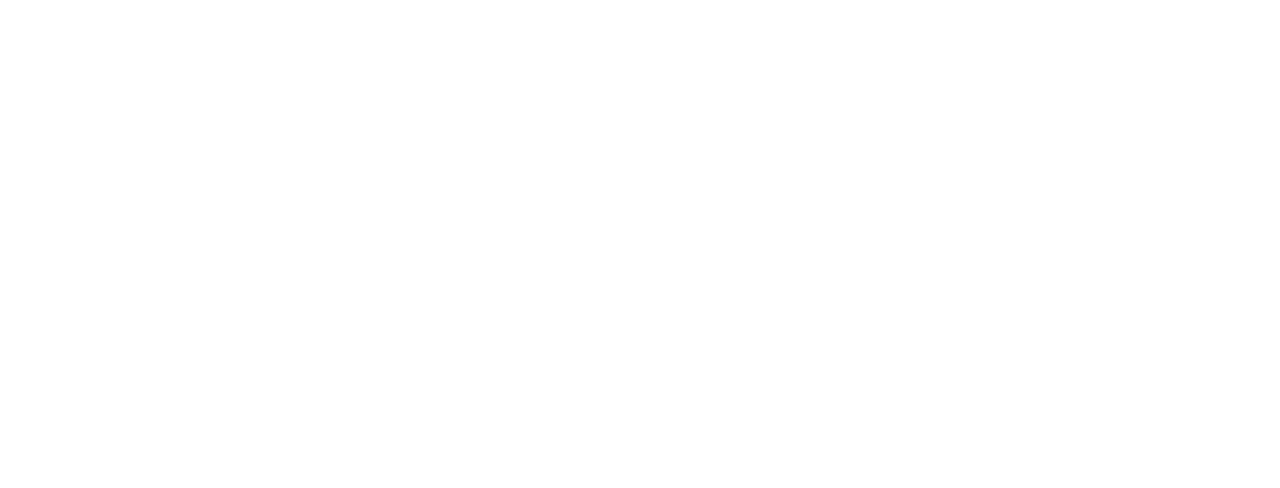
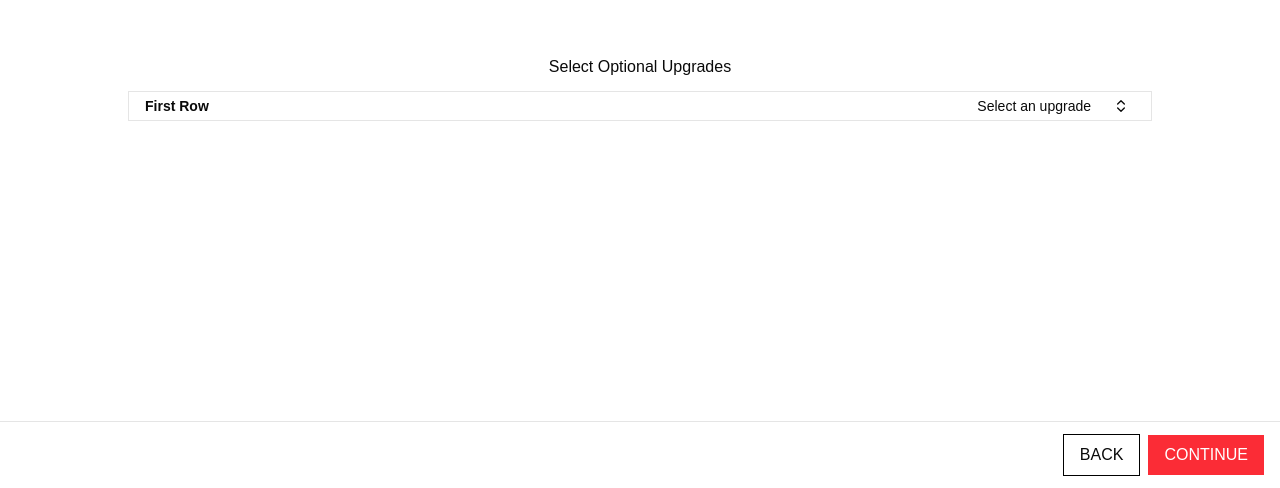
Before and after one commit to mattmaomao/Vehicle-Configurator-Exercise, a React (Vite) app: page /optional-upgrades in a window 1280 px wide. Before the commit this address had no page. Shown: the part 312-800 px from the top of the page. Built offline with nearby package versions, Linux system fonts and the light colour scheme.

Commit message:
added Optional Upgrade

```diff
--- /dev/null
+++ b/src/OptionalUpgrade.tsx
@@ -0,0 +1,113 @@
+import { useState } from "react";
+import { Button } from "@/components/ui/button";
+import {
+  Collapsible,
+  CollapsibleContent,
+  CollapsibleTrigger,
+} from "@/components/ui/collapsible";
+import { ChevronsUpDownIcon } from "lucide-react";
+import { cn } from "@/lib/utils";
+
+export default function OptionalUpgrade() {
+  const UPGRADES = ["upgrade-1", "upgrade-2"] as const;
+  type UpgradeValue = (typeof UPGRADES)[number];
+
+  const UPGRADE_LABELS: Record<UpgradeValue, string> = {
+    "upgrade-1": "Upgrade 1",
+    "upgrade-2": "Upgrade 2",
+  };
+
+  const [selectedUpgrade, setSelectedUpgrade] = useState<UpgradeValue | null>(
+    null,
+  );
+
+  function handleSubmit() {
+    console.log("Selected Upgrade:", {
+      seat1: selectedUpgrade,
+    });
+  }
+
+  function handleBack() {
+    console.log("Back button clicked");
+  }
+
+  return (
+    <div className="flex flex-col justify-center items-center h-screen w-4/5 m-auto gap-3">
+      <header>Select Optional Upgrades</header>
+      <div className="flex flex-col justify-center items-center gap-3 w-full">
+        <div className="w-full">
+          <Collapsible className="flex flex-col border">
+            <div className="flex items-center justify-between gap-4 px-4">
+              <div className="text-sm font-semibold">First Row</div>
+              {/* selection preview */}
+              <span className="text-sm text-end grow-1" id="first-row-label">
+                {selectedUpgrade
+                  ? UPGRADE_LABELS[selectedUpgrade]
+                  : "Select an upgrade"}
+              </span>
+              <CollapsibleTrigger asChild>
+                <Button variant="ghost" size="icon-sm">
+                  <ChevronsUpDownIcon />
+                  <span className="sr-only">Toggle</span>
+                </Button>
+              </CollapsibleTrigger>
+            </div>
+            <CollapsibleContent
+              className="flex flex-col gap-2 mx-4 my-2"
+              role="radiogroup"
+              aria-label="Upgrades"
+            >
+              {UPGRADES.map((upgrade) => {
+                const isSelected = selectedUpgrade === upgrade;
+                return (
+                  <div
+                    key={upgrade}
+                    className={cn(
+                      "flex justify-between items-center border px-4 py-2 hover:ring-2 hover:ring-red-200 hover:cursor-pointer",
+                      isSelected && "ring-2 ring-green-400",
+                    )}
+                    onClick={() => {
+                      if (isSelected) setSelectedUpgrade(null);
+                      else {
+                        setSelectedUpgrade(upgrade);
+                      }
+                    }}
+                  >
+                    <span>{UPGRADE_LABELS[upgrade]}</span>
+                    <button
+                      type="button"
+                      role="radio"
+                      aria-checked={isSelected}
+                      className={cn(
+                        "py-1 px-2 hover:bg-red-200",
+                        isSelected ? "bg-green-500 text-white" : "bg-gray-100",
+                      )}
+                    >
+                      {isSelected ? "SELECTED" : "SELECT"}
+                    </button>
+                  </div>
+                );
+              })}
+            </CollapsibleContent>
+          </Collapsible>
+        </div>
+      </div>
+
+      <div className="fixed bottom-0 left-0 right-0 z-50 flex items-center justify-end border-t border-line bg-panel px-4 py-3 gap-2">
+        <button
+          className="py-2 px-4 bg-transparent border border-line border-black hover:cursor-pointer"
+          onClick={handleBack}
+        >
+          BACK
+        </button>
+
+        <button
+          className="py-2 px-4 bg-red-500 text-white hover:cursor-pointer"
+          onClick={() => handleSubmit()}
+        >
+          CONTINUE
+        </button>
+      </div>
+    </div>
+  );
+}
--- a/src/main.tsx
+++ b/src/main.tsx
@@ -4,6 +4,7 @@
 import "./index.css";
 import VehicleSelector from "./VehicleSelector.tsx";
 import SeatCoverage from "./SeatCoverage.tsx";
+import OptionalUpgrade from "./OptionalUpgrade.tsx";
 
 createRoot(document.getElementById("root")!).render(
   <StrictMode>
@@ -11,6 +12,7 @@
       <Routes>
         <Route path="/" element={<VehicleSelector />} />
         <Route path="/seat-coverage" element={<SeatCoverage />} />
+        <Route path="/optional-upgrades" element={<OptionalUpgrade />} />
       </Routes>
     </Router>
   </StrictMode>,
```
